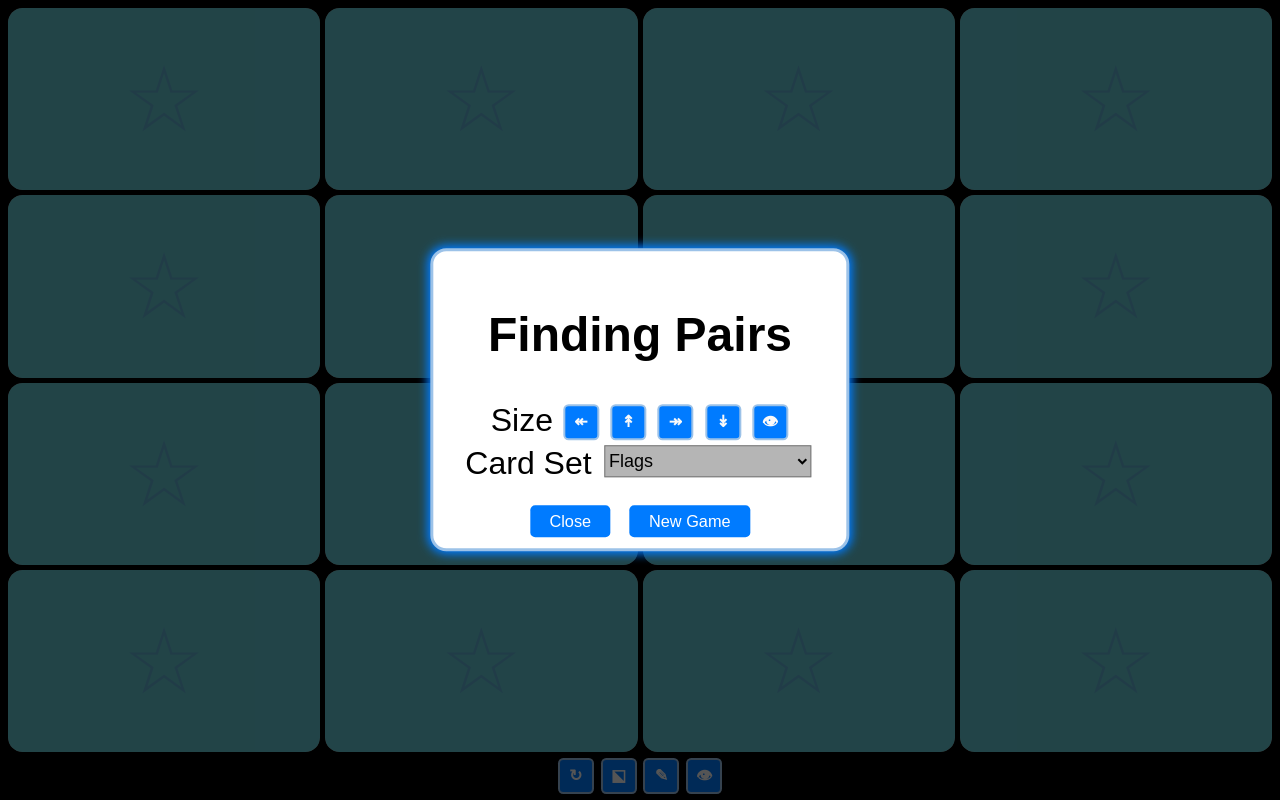
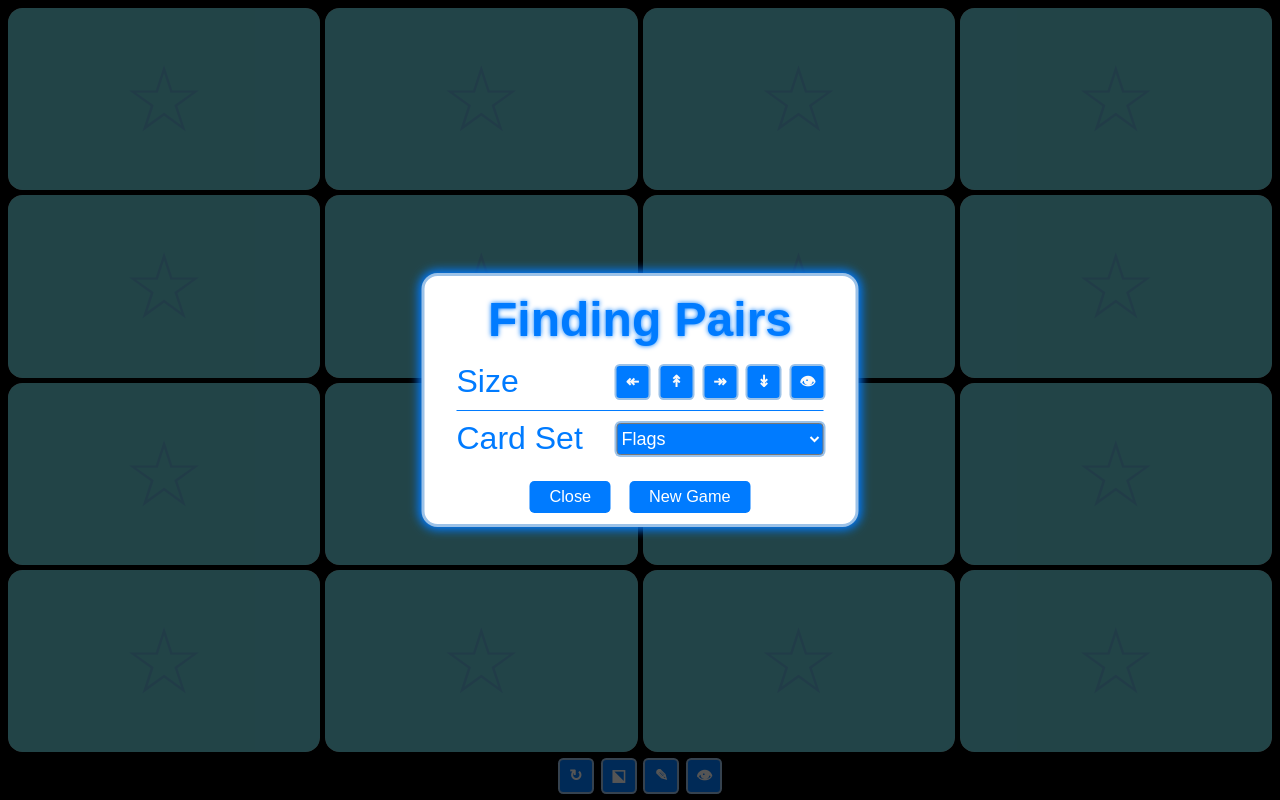
Before and after one commit to jacmkno/cardpairs, a website: page index.html in a window 1280 px wide. Drawn offline with Linux system fonts and the light colour scheme.

Commit message:
Update cards.css

```diff
--- a/app/cards.css
+++ b/app/cards.css
@@ -269,3 +269,56 @@ body.max-reached button[onclick*="updateGame"][onclick*="+"], body.min-reached b
     background: #000000a8;
 	z-index:2
 }
+
+
+.popup {
+    position: fixed;
+    left: 0;
+    bottom: 0;
+    right: 0;
+    top: 0;
+    background: #000000a8;
+}
+
+.popup .congrats, .popup .opts {
+    text-align: left;
+}
+
+.popup .opts > div {
+    display: flex;
+    align-items: center;
+}
+
+.popup nav {
+    text-align: center;
+}
+
+.popup .opts label {
+    width: 5em;
+    color: #007bff;
+}
+
+.popup .opts span {
+    display: flex;
+    flex: 1;
+    justify-content: space-between;
+}
+
+.popup .opts select, .popup .opts button {
+    margin: 0;
+}
+
+.popup .opts select {border-radius: 4px;background: #007bff;color: white;box-shadow: 0 0 0px 2px #9cc2e8;}
+
+.popup .opts > div:not(:last-child) {
+    border-bottom: Solid 1px #007bff;
+    padding-bottom: 0.3em;
+    margin-bottom: 0.3em;
+}
+
+.popup h2 {
+    margin: 0;
+    color: #007bff;
+    text-align: center;
+    text-shadow: 0 0 5px #007bff;
+}
```
